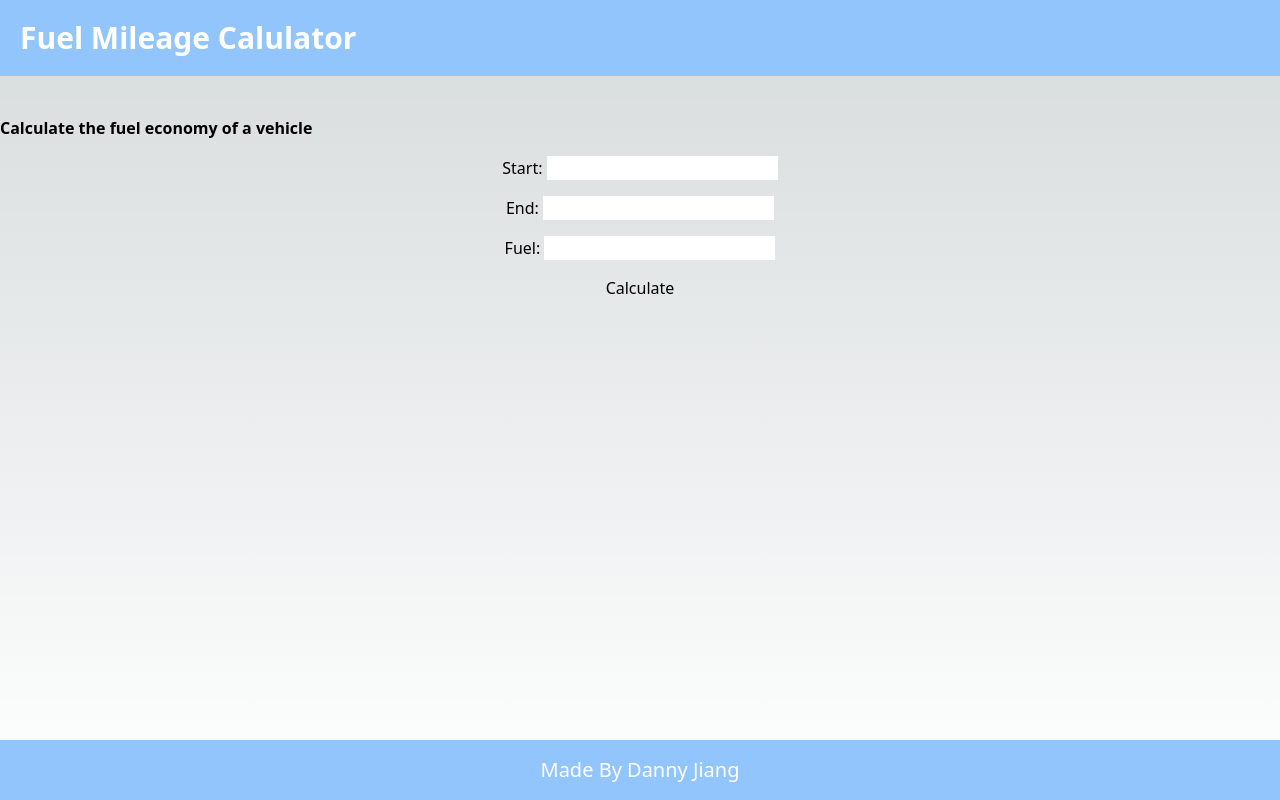
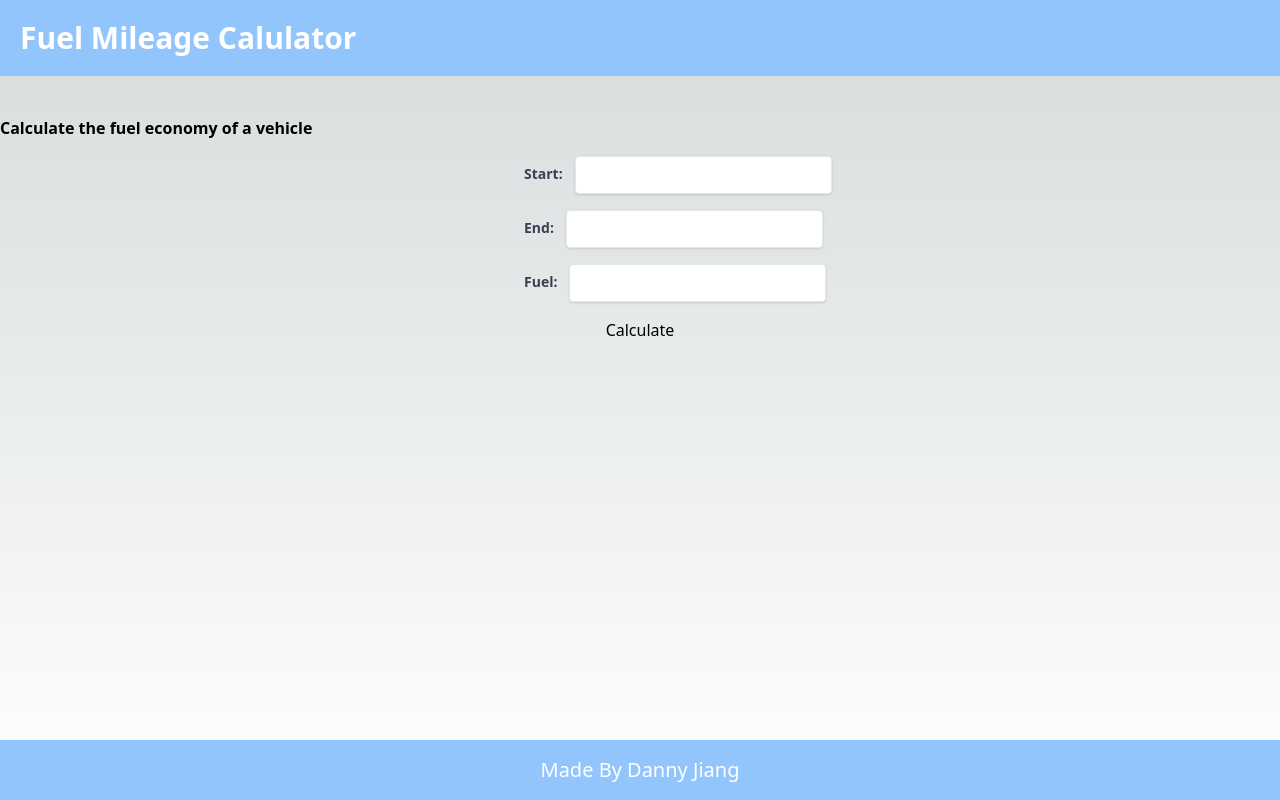
Before and after one commit to SV3N77/fuelmileage, a Next.js app: page / in a window 1280 px wide. Built offline with nearby package versions, Linux system fonts and the light colour scheme.

Commit message:
add styling and working on result function

```diff
--- a/app/page.tsx
+++ b/app/page.tsx
@@ -1,6 +1,7 @@
 "use client";
 
-import { useState } from "react";
+import { useSearchParams } from "next/navigation";
+import React, { useState } from "react";
 
 type FuelEconomy = {
   start: number;
@@ -9,49 +10,82 @@ type FuelEconomy = {
 };
 
 export default function Home() {
+  const search = useSearchParams();
+  const start = search.get("Start");
+  const end = search.get("End");
+  const fuel = search.get("Fuel");
+
+  const [result, setResult] = useState<Number>(0);
+
   const [fuelEconomy, setFuelEconomy] = useState<FuelEconomy>({
-    start: 0,
-    end: 0,
-    fuel: 0,
+    start: start ? parseInt(start as string, 10) : 0,
+    end: end ? parseInt(end as string, 10) : 0,
+    fuel: fuel ? parseInt(fuel as string, 10) : 0,
   });
-  function onSubmit() {}
+
+  const [submitted, setSubmitted] = useState<Boolean>(false);
+  function handleSubmit(e: React.FormEvent) {
+    e.preventDefault();
+    const travelled = fuelEconomy.end - fuelEconomy.start;
+    const economy = fuelEconomy.fuel / (travelled / 100);
+    setResult(economy);
+
+    setSubmitted(true);
+    console.log(fuelEconomy);
+    console.log(travelled);
+    console.log(economy);
+    console.log(result);
+  }
+
   return (
     <main className="container mx-auto mt-10 flex flex-col">
       <section className="container mx-auto flex flex-col gap-4">
-        <div className="font-semibold">
-          Calculate the fuel economy of a vehicle
-        </div>
-        <form onSubmit={onSubmit} className="flex flex-col gap-4 items-center ">
-          <div className="">
-            <label htmlFor="start">Start: </label>
-            <input type="text" name="start" id="start"></input>
-          </div>
-          <div>
-            <label htmlFor="end">End: </label>
-            <input type="text" name="end" id="end" />
-          </div>
-          <div>
-            <label htmlFor="fuel">Fuel: </label>
-            <input type="text" name="fuel" id="fuel" />
-          </div>
-          <button>Calculate</button>
-        </form>
+        {submitted ? (
+          <div>Your fuel economy is </div>
+        ) : (
+          <>
+            <div className="font-semibold">
+              Calculate the fuel economy of a vehicle
+            </div>
+            <form
+              onSubmit={handleSubmit}
+              className="flex flex-col gap-4 items-center"
+            >
+              <CalcInput name={"Start"} id={"Start"} />
+              <CalcInput name={"End"} id={"End"} />
+              <CalcInput name={"Fuel"} id={"Fuel"} />
+              <button type="submit">Calculate</button>
+            </form>
+          </>
+        )}
       </section>
     </main>
   );
 }
 
 // Internal components
-type CalcType = {
-  start: string;
-  end: string;
-  fuel: string;
+
+type CalcInputType = {
+  name: string;
+  id: string;
+  // onChange: ;
 };
-function Input({}) {
+
+function CalcInput({ name, id }: CalcInputType) {
   return (
-    <div className="flex gap-4 ">
-      <label htmlFor=""></label>
-      <input type="text"></input>;
+    <div className="flex justify-between w-1/5">
+      <label
+        htmlFor={id}
+        className="block text-gray-700 text-sm font-bold px-3 py-2"
+      >
+        {name}:
+      </label>
+      <input
+        type="text"
+        id={id}
+        name={id}
+        className="shadow appearance-none border rounded  py-2 px-3 text-gray-700 leading-tight focus:outline-none focus:shadow-outline text-right"
+      />
     </div>
   );
 }
```
